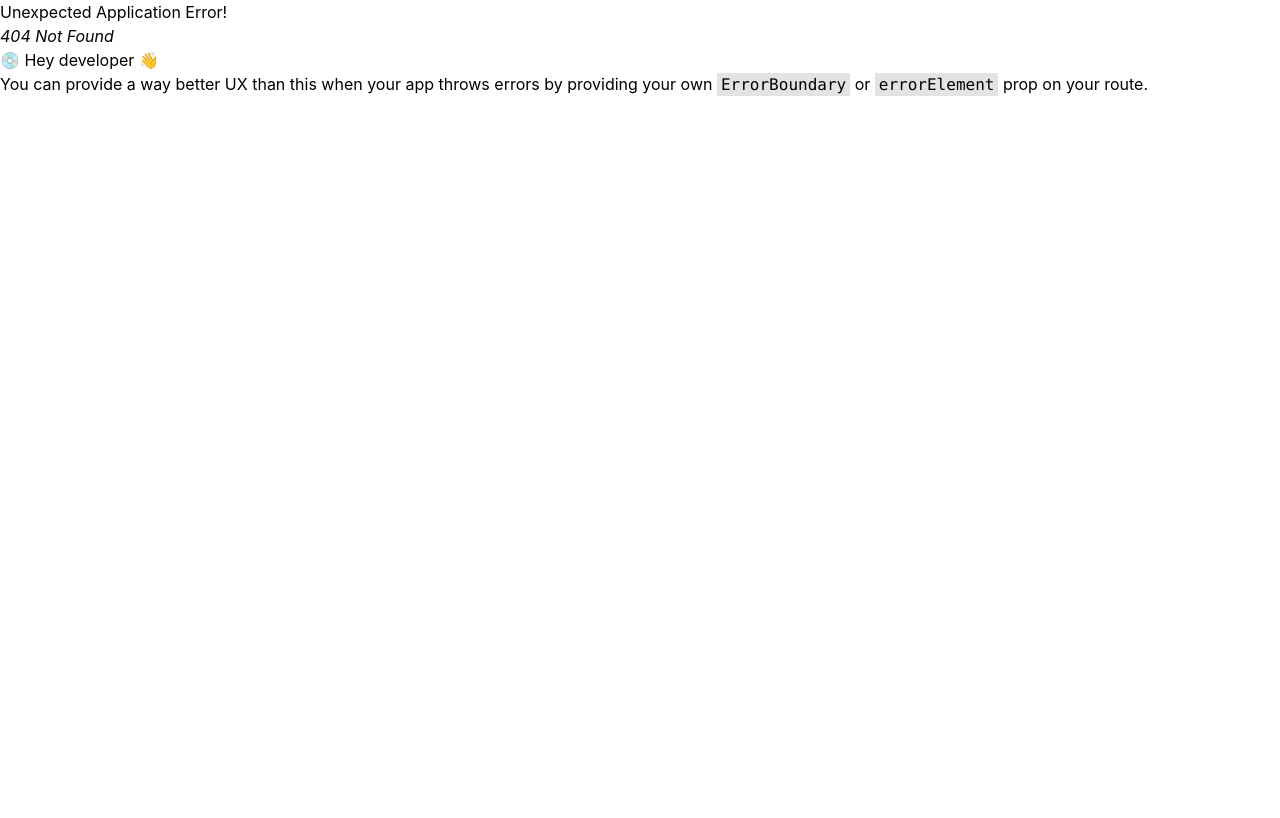
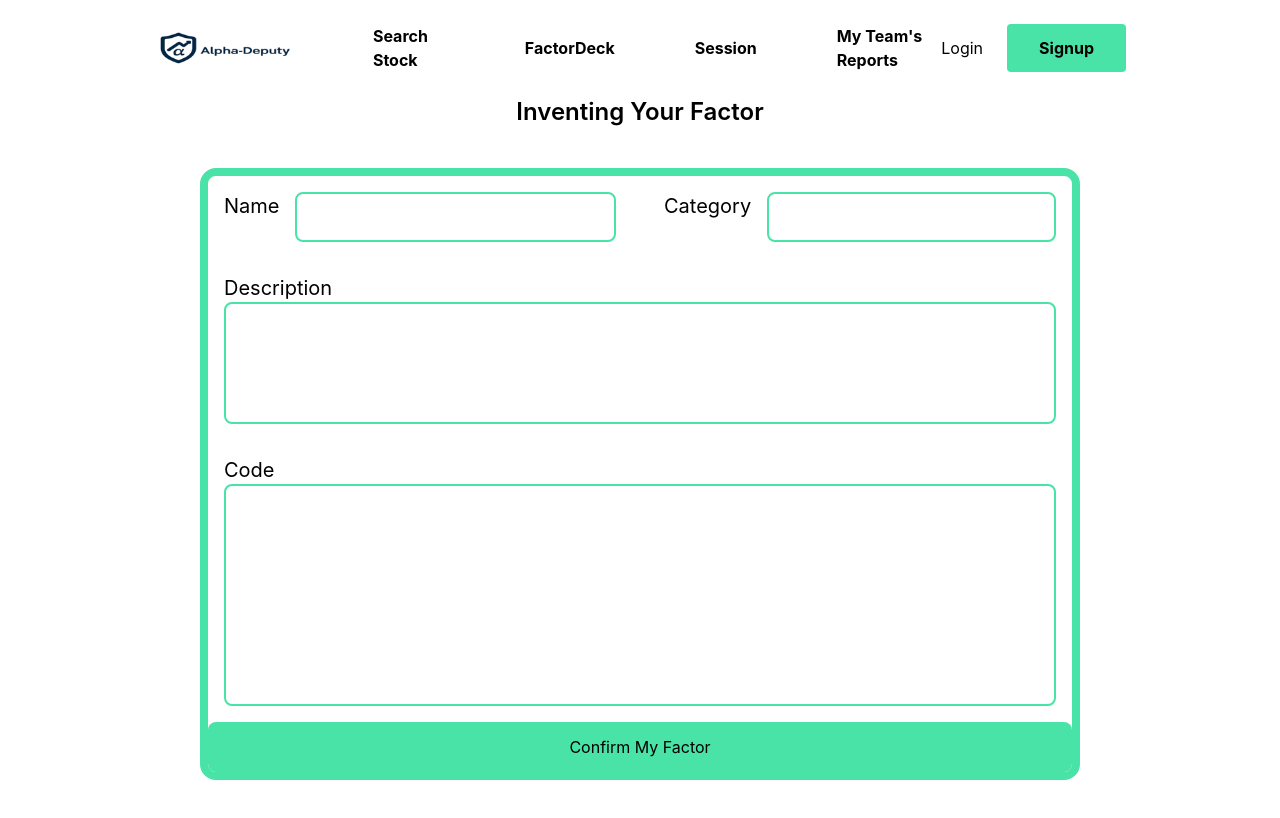
Before and after one commit to St-alpha-hunter/Alpha_Deputy_1.1, a React (Vite) app: page /coding in a window 1280 px wide. Before the commit this address had no page. Shown: the top 818 px of the page. Built offline with nearby package versions, Linux system fonts and the light colour scheme.

Commit message:
Code-Factor

```diff
--- a/src/Components/FactorSidebar/FactorSidebar.tsx
+++ b/src/Components/FactorSidebar/FactorSidebar.tsx
@@ -11,14 +11,14 @@ const FactorSidebar = (props: Props) => {
                 <div className="flex bg-white flex-col items-stretch opacity-100 relative mt-4 overflow-y-auto overflow-x-hidden h-auto z-40 items-center flex-1 rounded w-full">
                     <div className="md:flex-col md:min-w-full flex flex-col list-none">
                         <Link
-                        to="experience"
+                        to="/coding"
                         className="flex md:min-w-full text-blueGray-500 text-xs uppercase font-bold block pt-1 pb-4 no-underline"
                         >
                         <HiWrenchScrewdriver />
                         <h6 className="ml-3">Code Factor</h6>
                         </Link>
                         <Link
-                        to="strategy-warehouse"
+                        to="/strategy-warehouse"
                         className="flex md:min-w-full text-blueGray-500 text-xs uppercase font-bold block pt-1 pb-4 no-underline"
                         >
                         <HiServerStack />
--- /dev/null
+++ b/src/Pages/CodeFactor/CodeFactor.tsx
@@ -0,0 +1,51 @@
+import FactorSidebar from "../../Components/FactorSidebar/FactorSidebar";
+
+type Props = {}
+
+const CodeFactor = (props: Props) => {
+  return (
+
+
+    <div className = "flex flex-col">
+        <h1 className = "block font-semibold text-2xl text-center mb-[20px] text-black">Inventing Your Factor</h1>
+            <form className = "flex flex-col text-center border-8 border-lightGreen rounded-2xl m-[200px] mt-[20px]" action="/submit" method="post">
+
+                <div className = "flex flex-row justify-start gap-4">
+                        <div className="flex flex-row h-[50px] m-4 w-1/2 gap-4">
+                            <label className="block text-xl">
+                                Name
+                            </label>
+                            <input className="block w-full h-full border-2 rounded-lg border-lightGreen" type="text" name="name" />
+
+                        </div>
+                        <div className="flex flex-row h-[50px] m-4 w-1/2 gap-4">
+                            <label className="block text-xl">
+                                Category
+                            </label>
+                            <input  className="block w-full h-full border-2 rounded-lg border-lightGreen" type="text" name="category" />
+                        </div>
+                </div>
+
+                <div className="h-[150px] m-4 flex flex-col justify-start">
+                        <label className="block text-xl text-left">
+                            Description
+                        </label>
+                        <input className="block w-full h-full border-2 rounded-lg border-lightGreen" type="text" name="description" />
+                </div>
+
+                <div className="h-[250px] m-4 flex flex-col justify-start">
+                        <label className="block text-xl text-left">
+                            Code
+                        </label>
+                        <input className="block w-full h-full border-2 rounded-lg border-lightGreen" type="text" name="code" />
+                </div>
+
+                <button className="w-full h-[50px] bg-lightGreen text-black rounded-lg" type="submit">
+                    Confirm My Factor
+                </button>
+            </form>
+    </div>
+  )
+}
+
+export default CodeFactor;
--- /dev/null
+++ b/src/Pages/StrategyWarehouse/StrategyWarehouse.tsx
@@ -0,0 +1,11 @@
+import React from 'react'
+
+type Props = {}
+
+const StrategyWarehouse = (props: Props) => {
+  return (
+    <div>StrategyWarehouse</div>
+  )
+}
+
+export default StrategyWarehouse;
```
Also changed, not shown: src/Routes/Routes.tsx (+6 -2 lines).
